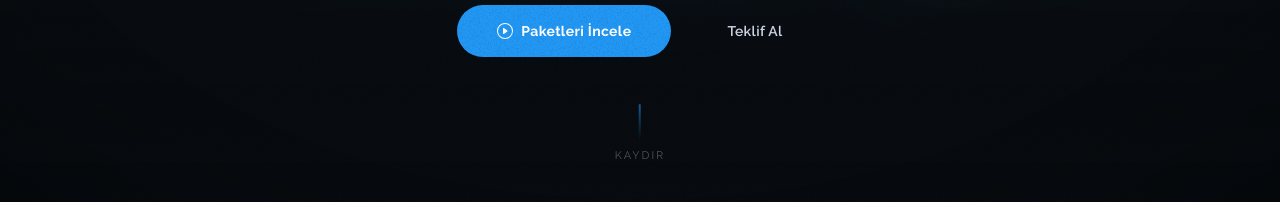
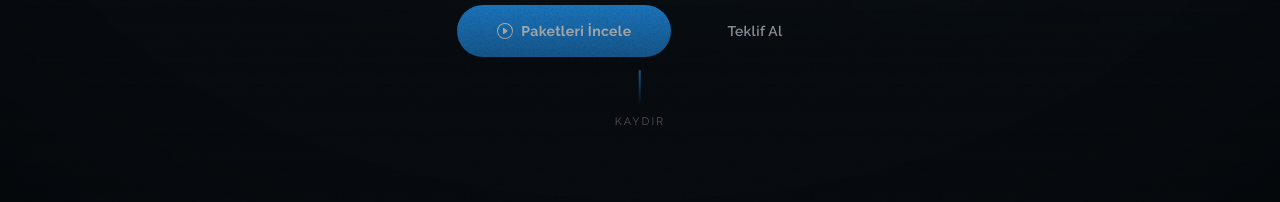
Before and after one commit to osmanyusufakkus/ankaradrone-next, a Next.js app: page / in a window 1280 px wide. Shown: the part 598-800 px from the top of the page. Built offline with nearby package versions, Linux system fonts and the light colour scheme; no server answers.

Commit message:
feat: enhance Hero and Stats sections with improved layout and styling adjustments

```diff
--- a/components/sections/Hero.tsx
+++ b/components/sections/Hero.tsx
@@ -97,7 +97,9 @@ export default function Hero() {
           style={{ animationDelay: "0.15s" }}>
           ANKARA
           <br />
-          <span className="section-title-glow-accent text-brand-blue">DRONE</span>
+          <span className="section-title-glow-accent text-brand-blue">
+            DRONE
+          </span>
         </h1>
 
         <p
@@ -129,7 +131,7 @@ export default function Hero() {
           </Button>
         </div>
       </div>
-      <div className="absolute bottom-9.5 left-1/2 z-30 flex -translate-x-1/2 flex-col items-center gap-2 text-[11px] tracking-[2px] text-white/30 uppercase">
+      <div className="absolute bottom-18 left-1/2 z-90 flex -translate-x-1/2 flex-col items-center gap-2 text-[11px] tracking-[2px] text-white/30 uppercase">
         <div className="h-9 w-0.5 animate-scroll-pulse rounded-full bg-gradient-to-b from-brand-blue/60 to-transparent" />
         <span>Kaydır</span>
       </div>
--- a/components/sections/Stats.tsx
+++ b/components/sections/Stats.tsx
@@ -63,13 +63,19 @@ const STATS: Stat[] = [
 
 export default function Stats() {
   return (
-    <div className="bg-brand-black py-20">
-      <div className="mx-auto max-w-[1240px] px-8">
+    <div className="relative z-40 bg-brand-black py-20 before:pointer-events-none before:absolute before:inset-x-0 before:-top-40 before:h-40 before:bg-gradient-to-b before:from-transparent before:via-brand-black/55 before:to-brand-black md:before:-top-64 md:before:h-64">
+      <div className="relative z-20 mx-auto max-w-[1240px] px-8">
         <div className="grid grid-cols-4 gap-8 text-center max-md:grid-cols-2">
           {STATS.map((stat, i) => (
             <FadeUp key={stat.id} delay={`${i * 0.1}s`} className="px-4 py-8">
               <div className="mx-auto mb-4 flex h-11 w-11 items-center justify-center rounded-full border border-brand-blue/25 bg-brand-blue/10">
-                <svg width="20" height="20" fill="none" stroke="#2196F3" strokeWidth="2" viewBox="0 0 24 24">
+                <svg
+                  width="20"
+                  height="20"
+                  fill="none"
+                  stroke="#2196F3"
+                  strokeWidth="2"
+                  viewBox="0 0 24 24">
                   {stat.icon}
                 </svg>
               </div>
```
